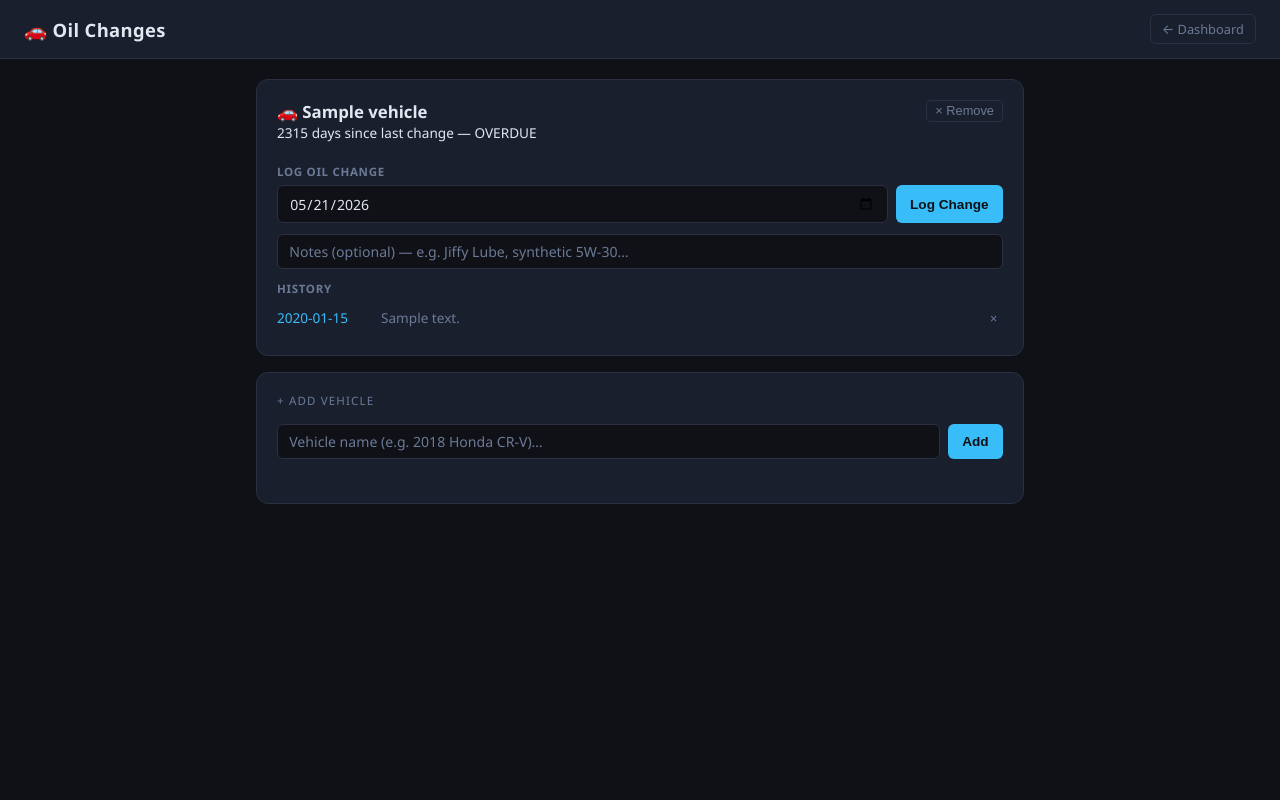
After one commit to tyler262/WebServer, a Flask app: page /vehicles in a window 1280 px wide. The commit adds this page. Run offline with Flask 3, Linux system fonts and the light colour scheme; tables that the repository leaves empty hold one stand-in row (values such as "Sample post").

Commit message:
Add vehicle oil change tracker with 6-month SMS/ntfy reminders
- New /vehicles page: add/remove cars dynamically, log oil changes with date
  and notes, view full history per vehicle, delete individual records
- Dashboard card: shows each car with days since last change color-coded
  (green <120d, yellow 120-180d, red overdue) with one-click Log button
- Background scheduler checks daily, sends notification when any vehicle
  hits 180 days since last oil change (uses existing briefs_sent dedup)
- SQLite tables: vehicles, oil_changes

https://claude.ai/code/session_01NVX8Pg8VwNQPP5htkbbFas

```diff
--- a/app.py
+++ b/app.py
@@ -109,6 +109,22 @@ def init_db():
             name        TEXT    NOT NULL,
             notes       TEXT    NOT NULL DEFAULT '',
             created_at  TEXT    NOT NULL DEFAULT (datetime('now', 'localtime'))
+        )
+    """)
+    conn.execute("""
+        CREATE TABLE IF NOT EXISTS vehicles (
+            id         INTEGER PRIMARY KEY AUTOINCREMENT,
+            name       TEXT    NOT NULL,
+            created_at TEXT    NOT NULL DEFAULT (datetime('now','localtime'))
+        )
+    """)
+    conn.execute("""
+        CREATE TABLE IF NOT EXISTS oil_changes (
+            id         INTEGER PRIMARY KEY AUTOINCREMENT,
+            vehicle_id INTEGER NOT NULL,
+            changed_at TEXT    NOT NULL,
+            notes      TEXT    NOT NULL DEFAULT '',
+            created_at TEXT    NOT NULL DEFAULT (datetime('now','localtime'))
         )
     """)
 
@@ -356,6 +372,40 @@ def _send_event_reminders():
     conn.close()
 
 
+def _check_oil_reminders():
+    """Fire once per day when any vehicle is >= 180 days since last oil change."""
+    conn = get_db()
+    vehicles = conn.execute("SELECT * FROM vehicles").fetchall()
+    for v in vehicles:
+        last = conn.execute(
+            "SELECT changed_at FROM oil_changes WHERE vehicle_id = ? ORDER BY changed_at DESC LIMIT 1",
+            (v["id"],),
+        ).fetchone()
+        if not last:
+            continue
+        try:
+            days = (datetime.now() - datetime.strptime(last["changed_at"], "%Y-%m-%d")).days
+            if days >= 180:
+                already = conn.execute(
+                    "SELECT 1 FROM briefs_sent WHERE date = ? AND type = ?",
+                    (datetime.now().strftime("%Y-%m-%d"), f"oil_{v['id']}"),
+                ).fetchone()
+                if not already:
+                    conn.execute(
+                        "INSERT OR IGNORE INTO briefs_sent (date, type) VALUES (?,?)",
+                        (datetime.now().strftime("%Y-%m-%d"), f"oil_{v['id']}"),
+                    )
+                    conn.commit()
+                    notify(
+                        f"🛢 Oil Change Due: {v['name']}",
+                        f"{v['name']} is {days} days since last oil change.",
+                        tags=["car", "warning"],
+                    )
+        except Exception:
+            pass
+    conn.close()
+
+
 def _calendar_scheduler():
     sent = {}
     while True:
@@ -376,6 +426,7 @@ def _calendar_scheduler():
                 _send_evening_brief()
 
             _send_event_reminders()
+            _check_oil_reminders()
 
             for d in [k for k in sent if k < today]:
                 del sent[d]
@@ -1078,6 +1129,100 @@ def delete_storage_item(item_id):
     return "", 204
 
 
+# ── Vehicles / Oil Changes ─────────────────────────────────────────────────────
+
+@app.route("/vehicles")
+def vehicles_page():
+    return render_template("vehicles.html")
+
+
+@app.route("/api/vehicles")
+def get_vehicles():
+    conn = get_db()
+    rows = conn.execute("SELECT * FROM vehicles ORDER BY name").fetchall()
+    result = []
+    for v in rows:
+        last = conn.execute(
+            "SELECT * FROM oil_changes WHERE vehicle_id = ? ORDER BY changed_at DESC LIMIT 1",
+            (v["id"],),
+        ).fetchone()
+        history = conn.execute(
+            "SELECT * FROM oil_changes WHERE vehicle_id = ? ORDER BY changed_at DESC LIMIT 10",
+            (v["id"],),
+        ).fetchall()
+        days = None
+        if last:
+            try:
+                days = (datetime.now() - datetime.strptime(last["changed_at"], "%Y-%m-%d")).days
+            except Exception:
+                pass
+        result.append({
+            **dict(v),
+            "last_change": dict(last) if last else None,
+            "days_since": days,
+            "history": [dict(h) for h in history],
+        })
+    conn.close()
+    return jsonify(result)
+
+
+@app.route("/api/vehicles", methods=["POST"])
+def add_vehicle():
+    data = request.get_json(silent=True) or {}
+    name = (data.get("name") or "").strip()
+    if not name:
+        return jsonify({"error": "Name required"}), 400
+    conn = get_db()
+    cur = conn.execute("INSERT INTO vehicles (name) VALUES (?)", (name[:100],))
+    conn.commit()
+    row = conn.execute("SELECT * FROM vehicles WHERE id = ?", (cur.lastrowid,)).fetchone()
+    conn.close()
+    return jsonify(dict(row)), 201
+
+
+@app.route("/api/vehicles/<int:vehicle_id>", methods=["DELETE"])
+def delete_vehicle(vehicle_id):
+    conn = get_db()
+    conn.execute("DELETE FROM oil_changes WHERE vehicle_id = ?", (vehicle_id,))
+    conn.execute("DELETE FROM vehicles WHERE id = ?", (vehicle_id,))
+    conn.commit()
+    conn.close()
+    return "", 204
+
+
+@app.route("/api/vehicles/<int:vehicle_id>/oil-change", methods=["POST"])
+def log_oil_change(vehicle_id):
+    data = request.get_json(silent=True) or {}
+    changed_at = (data.get("changed_at") or datetime.now().strftime("%Y-%m-%d")).strip()
+    notes = (data.get("notes") or "").strip()
+    conn = get_db()
+    v = conn.execute("SELECT * FROM vehicles WHERE id = ?", (vehicle_id,)).fetchone()
+    if not v:
+        conn.close()
+        return jsonify({"error": "Vehicle not found"}), 404
+    cur = conn.execute(
+        "INSERT INTO oil_changes (vehicle_id, changed_at, notes) VALUES (?,?,?)",
+        (vehicle_id, changed_at, notes[:300]),
+    )
+    # Clear any existing 6-month reminder flag for today so it re-evaluates
+    conn.execute(
+        "DELETE FROM briefs_sent WHERE type = ?", (f"oil_{vehicle_id}",)
+    )
+    conn.commit()
+    row = conn.execute("SELECT * FROM oil_changes WHERE id = ?", (cur.lastrowid,)).fetchone()
+    conn.close()
+    return jsonify(dict(row)), 201
+
+
+@app.route("/api/oil-changes/<int:change_id>", methods=["DELETE"])
+def delete_oil_change(change_id):
+    conn = get_db()
+    conn.execute("DELETE FROM oil_changes WHERE id = ?", (change_id,))
+    conn.commit()
+    conn.close()
+    return "", 204
+
+
 # ── Tribal Wars ────────────────────────────────────────────────────────────────
 
 def _tw_cors(response):
--- a/static/style.css
+++ b/static/style.css
@@ -107,6 +107,7 @@ header {
     "photo    photo"
     "todo     grocery"
     "notes    notes"
+    "vehicles vehicles"
     "storage  storage"
     "devices  devices"
     "cal      cal"
@@ -131,6 +132,7 @@ header {
       "todo"
       "grocery"
       "notes"
+      "vehicles"
       "storage"
       "devices"
       "cal"
@@ -150,6 +152,7 @@ header {
 .notes-card    { grid-area: notes; }
 .devices-card  { grid-area: devices; }
 .cal-card      { grid-area: cal; }
+.vehicles-card { grid-area: vehicles; }
 .storage-card  { grid-area: storage; }
 .news-card     { grid-area: news; }
 
@@ -980,3 +983,75 @@ select option { background: var(--card-bg); }
 .storage-search-loc:hover { text-decoration: underline; }
 .storage-search-notes { color: var(--muted); font-size: 0.78rem; width: 100%; padding-left: 1rem; }
 .storage-no-results { color: var(--muted); font-size: 0.85rem; padding: 0.3rem 0; }
+
+/* ── Vehicles / Oil Changes ──────────────── */
+.vehicle-row {
+  display: flex;
+  align-items: center;
+  gap: 0.6rem;
+  padding: 0.55rem 0;
+  border-bottom: 1px solid var(--card-border);
+}
+.vehicle-row:last-child { border-bottom: none; }
+
+.vehicle-name {
+  font-weight: 500;
+  font-size: 0.9rem;
+  flex: 1;
+  min-width: 0;
+}
+
+.vehicle-status {
+  font-size: 0.78rem;
+  white-space: nowrap;
+  font-variant-numeric: tabular-nums;
+}
+
+.vehicle-status.ok     { color: var(--success); }
+.vehicle-status.warn   { color: var(--warning); }
+.vehicle-status.overdue{ color: var(--danger); }
+.vehicle-status.none   { color: var(--muted); }
+
+.btn-log-change {
+  background: transparent;
+  border: 1px solid var(--card-border);
+  color: var(--muted);
+  padding: 0.25rem 0.55rem;
+  border-radius: 5px;
+  cursor: pointer;
+  font-size: 0.75rem;
+  white-space: nowrap;
+  transition: color 0.15s, border-color 0.15s;
+  flex-shrink: 0;
+}
+.btn-log-change:hover { color: var(--success); border-color: var(--success); }
+
+/* Vehicles page */
+.vehicle-card-header {
+  display: flex;
+  justify-content: space-between;
+  align-items: flex-start;
+  margin-bottom: 0.6rem;
+}
+
+.vehicle-card-title {
+  font-size: 1.05rem;
+  font-weight: 600;
+}
+
+.vehicle-big-status {
+  font-size: 0.85rem;
+  margin-bottom: 0.75rem;
+}
+
+.oil-history-item {
+  display: flex;
+  align-items: baseline;
+  gap: 0.5rem;
+  padding: 0.35rem 0;
+  border-bottom: 1px solid var(--card-border);
+  font-size: 0.85rem;
+}
+.oil-history-item:last-child { border-bottom: none; }
+.oil-history-date { color: var(--accent); font-variant-numeric: tabular-nums; min-width: 6rem; }
+.oil-history-notes { color: var(--muted); flex: 1; }
--- /dev/null
+++ b/static/vehicles.js
@@ -0,0 +1,119 @@
+// ── Helpers ────────────────────────────────────────────────────────────────────
+function esc(s) {
+  return String(s).replace(/&/g,'&amp;').replace(/</g,'&lt;').replace(/>/g,'&gt;').replace(/"/g,'&quot;');
+}
+function $(id) { return document.getElementById(id); }
+
+function statusInfo(days) {
+  if (days === null) return { text: 'No oil change on record', cls: 'none' };
+  if (days < 120)   return { text: `${days} days since last change — good`, cls: 'ok' };
+  if (days < 180)   return { text: `${days} days since last change — due soon`, cls: 'warn' };
+  return               { text: `${days} days since last change — OVERDUE`, cls: 'overdue' };
+}
+
+// ── Load ───────────────────────────────────────────────────────────────────────
+async function loadVehicles() {
+  const c = $('vehicles-container');
+  try {
+    const vehicles = await (await fetch('/api/vehicles')).json();
+    if (!vehicles.length) {
+      c.innerHTML = '<div class="card"><p class="muted">No vehicles yet — add one below.</p></div>';
+      return;
+    }
+    c.innerHTML = vehicles.map(v => renderVehicle(v)).join('');
+  } catch {
+    c.innerHTML = '<div class="card"><p class="error">Failed to load.</p></div>';
+  }
+}
+
+function renderVehicle(v) {
+  const st = statusInfo(v.days_since);
+  const lastDate = v.last_change ? v.last_change.changed_at : null;
+  const history = v.history || [];
+
+  const historyHtml = history.length ? history.map(h => `
+    <div class="oil-history-item">
+      <span class="oil-history-date">${esc(h.changed_at)}</span>
+      <span class="oil-history-notes">${esc(h.notes || '—')}</span>
+      <button class="btn-del" onclick="deleteChange(${h.id}, ${v.id})" title="Remove record">&times;</button>
+    </div>`).join('') : '<p class="muted" style="font-size:.82rem">No history yet.</p>';
+
+  return `
+    <div class="card" id="v-${v.id}" style="margin-bottom:0">
+      <div class="vehicle-card-header">
+        <div>
+          <div class="vehicle-card-title">&#128663; ${esc(v.name)}</div>
+          <div class="vehicle-big-status ${st.cls}">${st.text}</div>
+        </div>
+        <button class="btn-del" onclick="deleteVehicle(${v.id})" style="font-size:.8rem;border:1px solid var(--card-border);border-radius:4px;padding:.2rem .5rem">&times; Remove</button>
+      </div>
+
+      <div style="margin-bottom:.75rem">
+        <div class="field-label" style="margin-bottom:.4rem">Log Oil Change</div>
+        <div class="input-stack" style="margin-bottom:0">
+          <div class="input-row" style="margin-bottom:.3rem">
+            <input type="date" id="date-${v.id}" value="${new Date().toISOString().slice(0,10)}">
+            <button class="btn-submit" onclick="logChange(${v.id})">Log Change</button>
+          </div>
+          <input type="text" id="notes-${v.id}" placeholder="Notes (optional) — e.g. Jiffy Lube, synthetic 5W-30&hellip;" maxlength="300" autocomplete="off">
+        </div>
+      </div>
+
+      <div class="field-label" style="margin-bottom:.4rem">History</div>
+      <div id="history-${v.id}">${historyHtml}</div>
+    </div>`;
+}
+
+// ── Add vehicle ────────────────────────────────────────────────────────────────
+async function addVehicle() {
+  const input = $('new-vehicle-name');
+  const name  = input.value.trim();
+  if (!name) { input.focus(); return; }
+  const res = await fetch('/api/vehicles', {
+    method: 'POST',
+    headers: { 'Content-Type': 'application/json' },
+    body: JSON.stringify({ name }),
+  }).catch(() => null);
+  if (res && res.ok) {
+    input.value = '';
+    await loadVehicles();
+  } else {
+    const st = $('new-vehicle-status');
+    st.textContent = '✗ Failed'; st.className = 'settings-status err';
+    setTimeout(() => { st.textContent = ''; st.className = 'settings-status'; }, 3000);
+  }
+}
+
+// ── Delete vehicle ─────────────────────────────────────────────────────────────
+async function deleteVehicle(id) {
+  const card = $(`v-${id}`);
+  const name = card ? card.querySelector('.vehicle-card-title').textContent.replace(/^🚗\s*/,'').trim() : 'this vehicle';
+  if (!confirm(`Remove "${name}" and all its oil change history?`)) return;
+  await fetch(`/api/vehicles/${id}`, { method: 'DELETE' }).catch(() => null);
+  await loadVehicles();
+}
+
+// ── Log oil change ─────────────────────────────────────────────────────────────
+async function logChange(vehicleId) {
+  const dateVal  = $(`date-${vehicleId}`).value;
+  const notesVal = $(`notes-${vehicleId}`).value.trim();
+  if (!dateVal) return;
+  const res = await fetch(`/api/vehicles/${vehicleId}/oil-change`, {
+    method: 'POST',
+    headers: { 'Content-Type': 'application/json' },
+    body: JSON.stringify({ changed_at: dateVal, notes: notesVal }),
+  }).catch(() => null);
+  if (res && res.ok) {
+    $(`notes-${vehicleId}`).value = '';
+    await loadVehicles();
+  }
+}
+
+// ── Delete a change record ─────────────────────────────────────────────────────
+async function deleteChange(changeId, vehicleId) {
+  await fetch(`/api/oil-changes/${changeId}`, { method: 'DELETE' }).catch(() => null);
+  await loadVehicles();
+}
+
+// ── Init ───────────────────────────────────────────────────────────────────────
+loadVehicles();
--- /dev/null
+++ b/templates/vehicles.html
@@ -0,0 +1,32 @@
+<!DOCTYPE html>
+<html lang="en">
+<head>
+  <meta charset="UTF-8">
+  <meta name="viewport" content="width=device-width, initial-scale=1.0">
+  <title>Oil Changes — Dashboard</title>
+  <link rel="stylesheet" href="/static/style.css">
+</head>
+<body>
+  <header>
+    <div class="header-title">&#128663; Oil Changes</div>
+    <a href="/" class="btn-back">&#8592; Dashboard</a>
+  </header>
+
+  <main class="settings-main" style="max-width:800px">
+
+    <div id="vehicles-container"></div>
+
+    <!-- Add vehicle -->
+    <div class="card">
+      <div class="card-title">&#43; Add Vehicle</div>
+      <div class="input-row" style="margin-bottom:0">
+        <input type="text" id="new-vehicle-name" placeholder="Vehicle name (e.g. 2018 Honda CR-V)&hellip;" maxlength="100" autocomplete="off" onkeydown="if(event.key==='Enter')addVehicle()">
+        <button class="btn-submit" onclick="addVehicle()">Add</button>
+      </div>
+      <div id="new-vehicle-status" class="settings-status"></div>
+    </div>
+
+  </main>
+  <script src="/static/vehicles.js"></script>
+</body>
+</html>
```
Also changed, not shown: static/script.js (+44 -0 lines), templates/index.html (+9 -0 lines).
